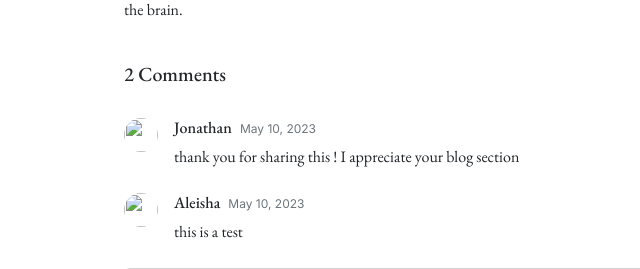
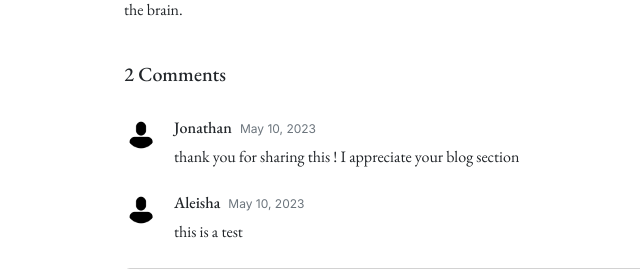
Before and after one commit to alba-molina-nyc/live_long_live_strong_fitness_project, a Django app: page /blogs/1/ in a window 1280 px wide. Shown: the part 1585-1854 px from the top of the page, without its empty margins (60-700 px from the left). Run offline with Django 4.2, Linux system fonts and the light colour scheme; data comes from the database, SQL or seed files in the repository; both versions use the stored data as it was after the commit; some libraries are stand-ins or nearby versions; some web fonts are replaced.

Commit message:
avatar-img is rendering in blog-detail

```diff
--- a/app_lllsf/models.py
+++ b/app_lllsf/models.py
@@ -107,7 +107,7 @@ class FitnessBlogComment(models.Model):
     comment_body = models.TextField()
     parent_comment = models.ForeignKey('self', null=True, blank=True, on_delete=models.CASCADE, related_name='replies')
     blog = models.ForeignKey(FitnessBlog, on_delete=models.CASCADE, related_name='comments', default=1)
-
+    icon = models.CharField(max_length=50, default='fa-light fa-user-astronaut')
     def __str__(self):
         return f"{self.name} - {self.date_posted}"
 
--- a/app_lllsf/templates/blog_detail.html
+++ b/app_lllsf/templates/blog_detail.html
@@ -149,7 +149,8 @@
   <div class="comment d-flex mb-4">
     <div class="flex-shrink-0">
       <div class="avatar avatar-sm rounded-circle">
-        <img class="avatar-img" src="" alt="" class="img-fluid">
+        <!-- here -->
+        <img class="avatar-img" src="{% static 'blog_detail/assets/img/avatar-img.png' %}" alt="" class="img-fluid">
       </div>
     </div>
     <div class="flex-grow-1 ms-2 ms-sm-3">
```
Also changed, not shown: app_lllsf/migrations/0023_fitnessblogcomment_icon.py (added), app_lllsf/static/blog_detail/assets/img/avatar-img.png (added), db.sqlite3.
